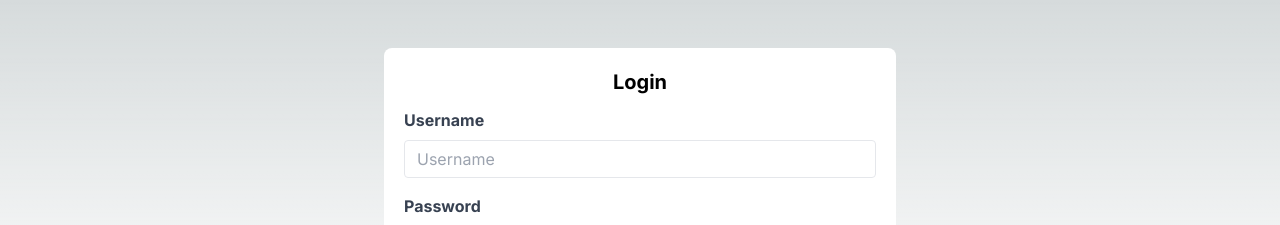
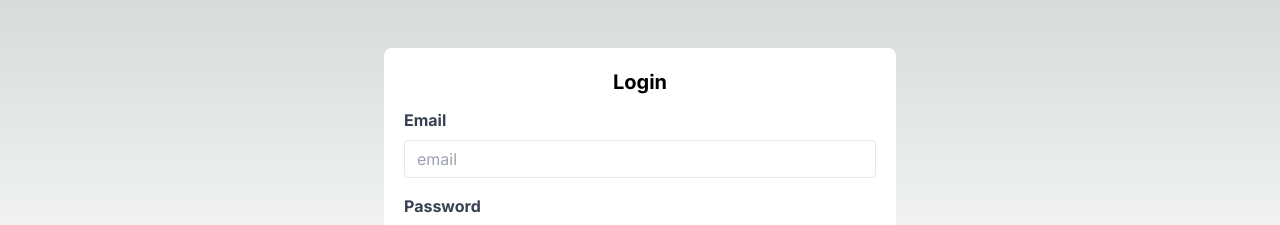
Before and after one commit to Mi3liX9/tournament-manager, a Next.js app: page /login in a window 1280 px wide. Shown: the top 225 px of the page. Built offline with nearby package versions, Linux system fonts and the light colour scheme.

Commit message:
feat: create lgon page

```diff
--- a/app/login/page.tsx
+++ b/app/login/page.tsx
@@ -1,6 +1,21 @@
-import React from "react";
+"use client";
+import { supabase } from "@/utils/supabase";
+import React, { useState } from "react";
 
 function LoginPage() {
+  const [email, setEmail] = useState("");
+  const [password, setPassword] = useState("");
+  const [error, setError] = useState("");
+  const signIn = async () => {
+    const { error } = await supabase.auth.signInWithPassword({
+      email,
+      password,
+    });
+
+    if (error) {
+      setError(error.message);
+    }
+  };
   return (
     <div className="container mx-auto mt-12">
       <div className="max-w-md mx-auto bg-white rounded-lg overflow-hidden md:max-w-lg">
@@ -11,15 +26,17 @@ function LoginPage() {
               <div className="mb-4">
                 <label
                   className="block text-gray-700 font-bold mb-2"
-                  htmlFor="username"
+                  htmlFor="email"
                 >
-                  Username
+                  Email
                 </label>
                 <input
                   className="appearance-none border rounded w-full py-2 px-3 text-gray-700 leading-tight focus:outline-none focus:shadow-outline"
-                  id="username"
+                  id="email"
                   type="text"
-                  placeholder="Username"
+                  placeholder="email"
+                  value={email}
+                  onChange={(e) => setEmail(e.target.value)}
                 />
               </div>
               <div className="mb-6">
@@ -34,12 +51,22 @@ function LoginPage() {
                   id="password"
                   type="password"
                   placeholder="Password"
+                  value={password}
+                  onChange={(e) => setPassword(e.target.value)}
                 />
               </div>
+
+              {error ? (
+                <div className="mb-6">
+                  <span className="text-red-500">{error}</span>
+                </div>
+              ) : null}
+
               <div className="flex items-center justify-between">
                 <button
                   className="bg-blue-500 hover:bg-blue-700 text-white font-bold py-2 px-4 rounded focus:outline-none focus:shadow-outline"
                   type="button"
+                  onClick={signIn}
                 >
                   Sign In
                 </button>
--- a/package.json
+++ b/package.json
@@ -9,6 +9,7 @@
     "lint": "next lint"
   },
   "dependencies": {
+    "@supabase/supabase-js": "^2.21.0",
     "@types/node": "20.1.0",
     "@types/react": "18.2.6",
     "@types/react-dom": "18.2.4",
@@ -21,5 +22,8 @@
     "react-dom": "18.2.0",
     "tailwindcss": "3.3.2",
     "typescript": "5.0.4"
+  },
+  "devDependencies": {
+    "encoding": "^0.1.13"
   }
 }
--- /dev/null
+++ b/utils/supabase.ts
@@ -0,0 +1,7 @@
+import {createClient} from "@supabase/supabase-js"
+
+const supabaseUrl = 'https://crvacidlvszrkzfxyfwz.supabase.co'
+const supabaseKey = "eyJhbGciOiJIUzI1NiIsInR5cCI6IkpXVCJ9.eyJpc3MiOiJzdXBhYmFzZSIsInJlZiI6ImNydmFjaWRsdnN6cmt6Znh5Znd6Iiwicm9sZSI6ImFub24iLCJpYXQiOjE2ODM3Mjk2NjAsImV4cCI6MTk5OTMwNTY2MH0.GuJm6JsRSjbnUoPi08N0QCMGHkYoC2p-9TzJgeWJsxg"
+
+
+export const supabase = createClient(supabaseUrl, supabaseKey)
```
Also changed, not shown: 1 other file (tests, documents, lock files or other folders).
